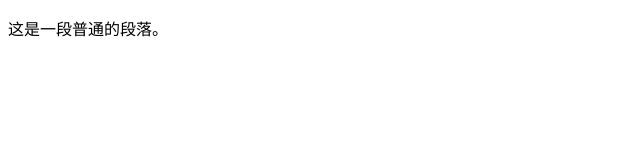
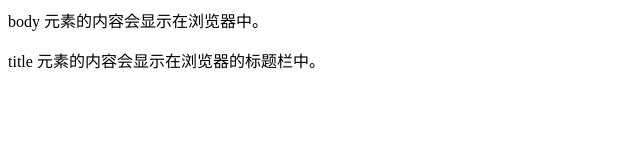
Before and after one commit to MicroSun-MS/HTML, a plain HTML site: page index.html in a window 1280 px wide. Shown: the whole page, without its empty margins (0-640 px from the left). Drawn offline with Linux system fonts and the light colour scheme.

Commit message:
Update index.html

```diff
--- a/index.html
+++ b/index.html
@@ -1,11 +1,12 @@
-<!DOCTYPE html>
 <html>
 
+<head>
+<title>我的第一个 HTML 页面</title>
+</head>
+
 <body>
+<p>body 元素的内容会显示在浏览器中。</p>
+<p>title 元素的内容会显示在浏览器的标题栏中。</p>
+</body>
 
-<!--这是一段注释。注释不会在浏览器中显示。-->
-
-<p>这是一段普通的段落。</p>
-
-</body>
 </html>
```
